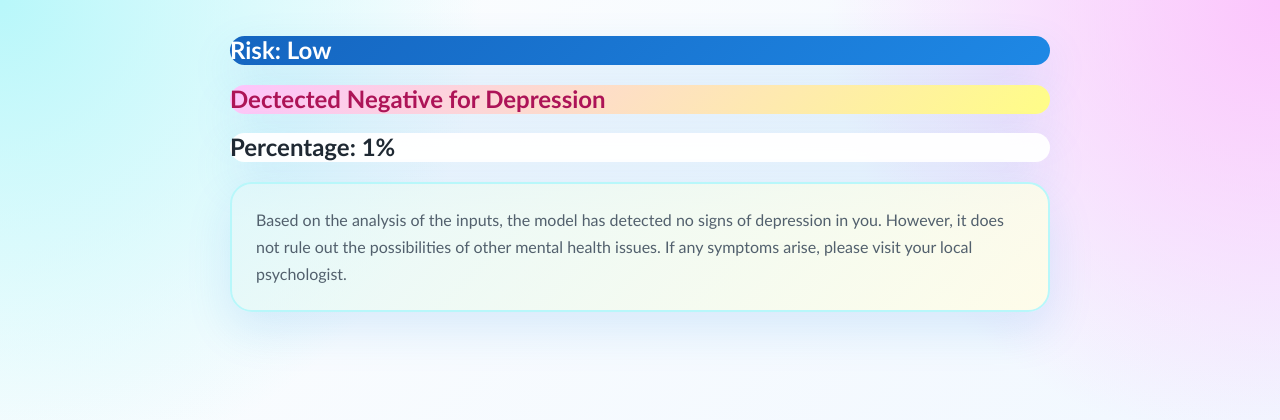
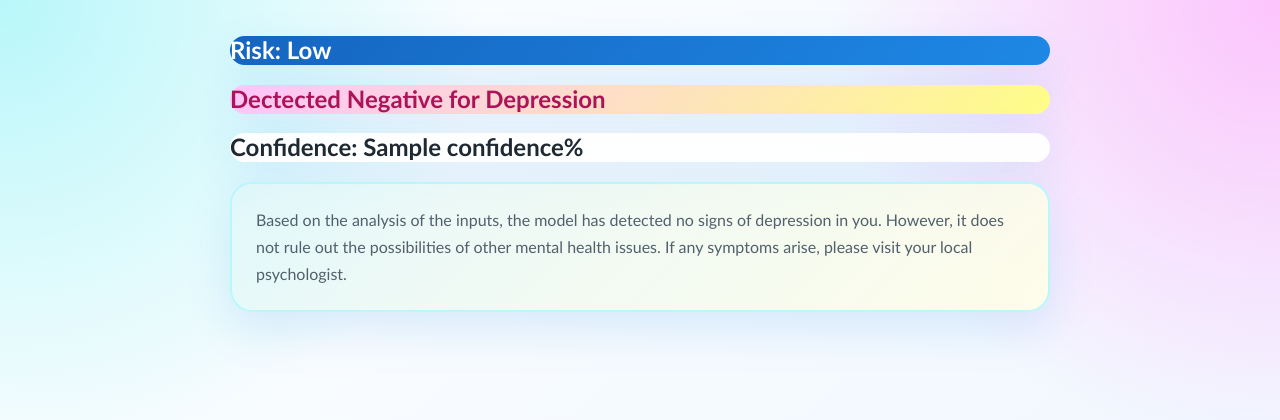
Before and after one commit to malakgandhi/Digital-Mental-Health-Support-System-for-Higher-Education-Students, a Flask app: template templates/result.html in a window 1280 px wide. Shown: the top 420 px of the page. Run offline with Flask 3, Linux system fonts and the light colour scheme; the template is opened without the code that fills it: most values are stand-ins (such as "Sample title", 1, 10 or a date in 2020); parts of the project's set-up code (start-up, migrations or seed data) failed here and were passed over.

Commit message:
Final touch

```diff
--- a/Depression Student Dataset.csv
+++ b/Depression Student Dataset.csv
@@ -502,3 +502,6 @@ Female,23,3.0,5.0,5-6 hours,Healthy,No,1,5,Yes,No
 Male,33,4.0,4.0,More than 8 hours,Healthy,No,8,1,Yes,No
 Male,18,5.0,3.0,More than 8 hours,Unhealthy,No,6,2,Yes,Yes
 Male,24,1.0,5.0,Less than 5 hours,Unhealthy,Yes,8.0,1.0,Yes,No
+Male,22,1.0,5.0,Less than 5 hours,Unhealthy,Yes,8.0,1.0,Yes,No
+Male,19,1.0,5.0,5-6 hours,Unhealthy,Yes,4.0,4.0,Yes,Yes
+Male,20,3.0,2.0,5-6 hours,Moderate,No,6.0,3.0,Yes,Yes
--- a/app.py
+++ b/app.py
@@ -95,13 +95,13 @@ def home():
 
         inp_df = pd.DataFrame(data)
         pred = model.predict(inp_df)[0]
-        prob =model.predict_proba(inp_df)[0][1]
-        percent = round(prob * 100, 2)
+        prob = model.predict_proba(inp_df)[0]
+        percent = round(prob[1] * 100, 2)
+        conf = round(prob[int(pred)] * 100, 2)
 
         save_in_file(data, pred)
-        print(pred)
 
-        return redirect(url_for("result", prediction = pred, percentage = percent))
+        return redirect(url_for("result", prediction = pred, percentage = percent, confidence = conf))
 
     return render_template("index.html")
 
@@ -109,7 +109,8 @@ def home():
 def result():
     prediction = request.args.get("prediction")
     percentage = request.args.get("percentage")
-    return render_template("result.html", prediction = prediction, percentage = percentage)
+    confidence = request.args.get("confidence")
+    return render_template("result.html", prediction = prediction, percentage = percentage, confidence = confidence)
 
 if __name__ == "__main__":
     app.run(host = "0.0.0.0", port = 5000, debug = False)
--- a/templates/result.html
+++ b/templates/result.html
@@ -12,6 +12,7 @@
         <h2>Risk: High</h2>
         <h2>Dectected Positive for Depression</h2>\
         <h2>Percentage: {{ percentage }}%</h2>
+        <h2>Confidence: {{ confidence }}%</h2>
         <p>
             Sorry to say this, but based on the the analysis from the model, you may be
             suffering from depression. However, the result is not a diagnosis, but it may
@@ -21,7 +22,7 @@
     {% else %}
         <h2>Risk: Low</h2>
         <h2>Dectected Negative for Depression</h2>
-        <h2>Percentage: {{ percentage }}%</h2>
+        <h2>Confidence: {{ confidence }}%</h2>
         <p>
         Based on the analysis of the inputs, the model has detected no signs of depression in
         you. However, it does not rule out the possibilities of other mental health issues.
```
